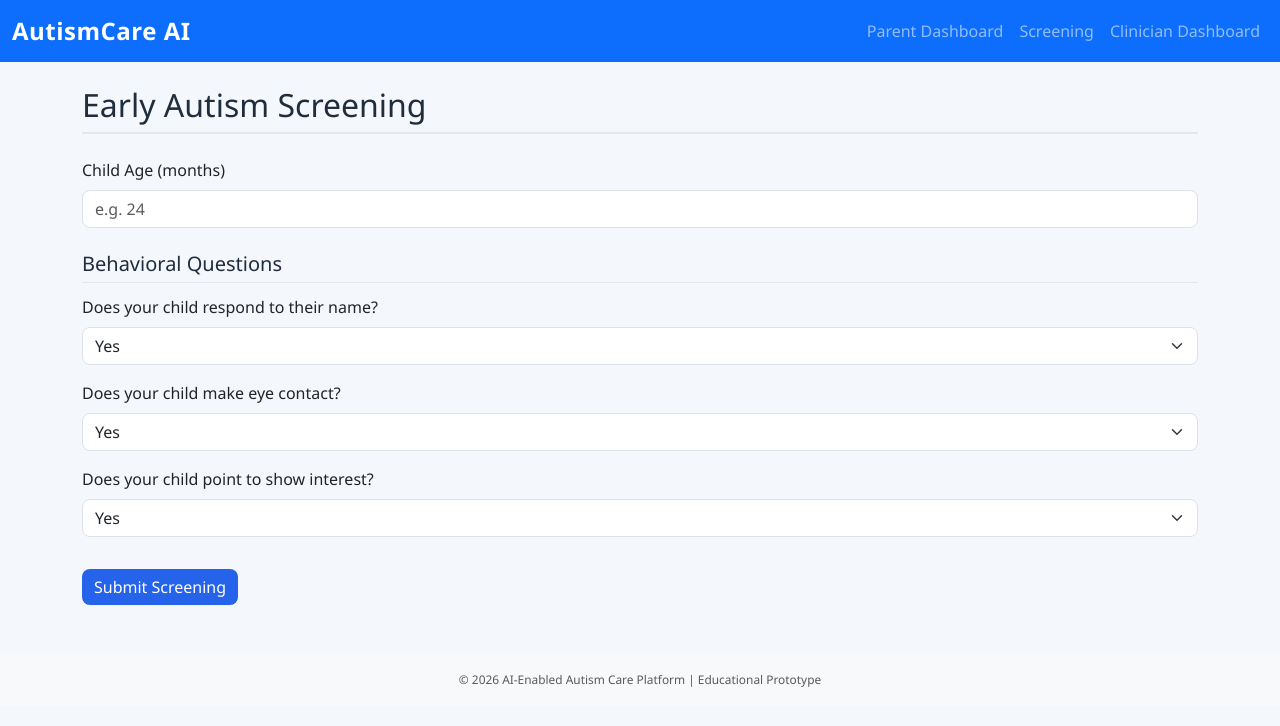
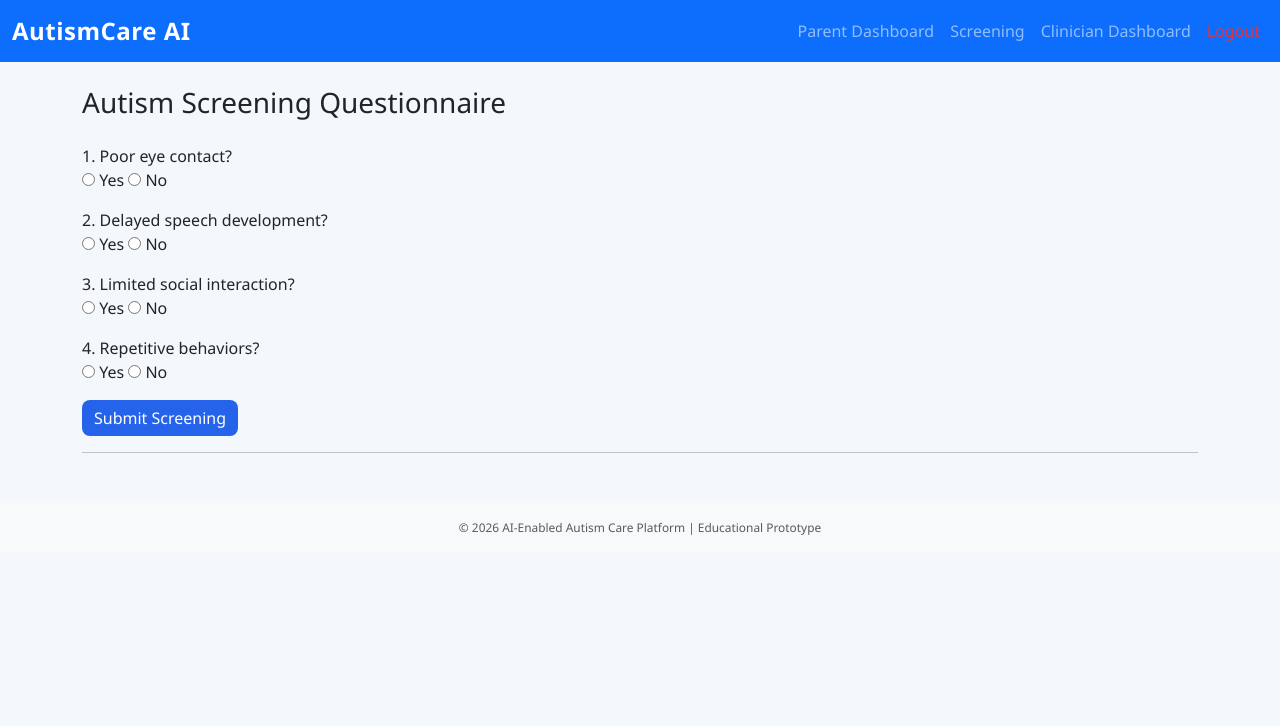
Before and after one commit to GANA-xg/ai-autism-care-platform, a Django app: template frontend/templates/parent/screening.html in a window 1280 px wide. Shown: the top 726 px of the page. Run offline with Django 3.2, Linux system fonts and the light colour scheme; the template is opened without the code that fills it, so the values that code supplies are empty.

Commit message:
Update base layout and parent dashboard + screening UI

```diff
--- a/frontend/templates/base.html
+++ b/frontend/templates/base.html
@@ -11,7 +11,13 @@
     <!-- Custom CSS -->
     <link rel="stylesheet" href="{% static 'css/style.css' %}">
 </head>
+
 <body>
+
+<!-- CSRF Token for JS POST requests -->
+<script>
+    const CSRF_TOKEN = "{{ csrf_token }}";
+</script>
 
 <!-- Navbar -->
 <nav class="navbar navbar-expand-lg navbar-dark bg-primary">
@@ -38,6 +44,9 @@
                     <a class="nav-link" href="/clinician/dashboard/">Clinician Dashboard</a>
                 </li>
 
+                <li class="nav-item">
+                    <a class="nav-link text-danger" href="/logout/">Logout</a>
+                </li>
 
             </ul>
         </div>
@@ -47,7 +56,7 @@
 <!-- Main Content -->
 <div class="container mt-4">
     {% block content %}
-    <!-- Page specific content goes here -->
+    <!-- Page-specific content -->
     {% endblock %}
 </div>
 
@@ -62,8 +71,8 @@
 <!-- Bootstrap JS -->
 <script src="https://cdn.jsdelivr.net/npm/bootstrap@5.3.2/dist/js/bootstrap.bundle.min.js"></script>
 
-<!-- Custom JS -->
-<script src="{% static 'js/charts.js' %}"></script>
+<!-- Page-specific scripts -->
+{% block scripts %}{% endblock %}
 
 </body>
 </html>
--- a/frontend/templates/parent/screening.html
+++ b/frontend/templates/parent/screening.html
@@ -2,51 +2,87 @@
 {% block title %}Autism Screening{% endblock %}
 
 {% block content %}
-<h2 class="mb-4">Early Autism Screening</h2>
+<h3 class="mb-4">Autism Screening Questionnaire</h3>
 
-<form>
+<form id="screening-form">
 
     <div class="mb-3">
-        <label class="form-label">Child Age (months)</label>
-        <input type="number" class="form-control" placeholder="e.g. 24">
-    </div>
-
-    <h5 class="mt-4">Behavioral Questions</h5>
-
-    <div class="mb-3">
-        <label class="form-label">
-            Does your child respond to their name?
-        </label>
-        <select class="form-select">
-            <option>Yes</option>
-            <option>No</option>
-        </select>
+        <label>1. Poor eye contact?</label><br>
+        <input type="radio" name="q1" value="true" required> Yes
+        <input type="radio" name="q1" value="false"> No
     </div>
 
     <div class="mb-3">
-        <label class="form-label">
-            Does your child make eye contact?
-        </label>
-        <select class="form-select">
-            <option>Yes</option>
-            <option>No</option>
-        </select>
+        <label>2. Delayed speech development?</label><br>
+        <input type="radio" name="q2" value="true" required> Yes
+        <input type="radio" name="q2" value="false"> No
     </div>
 
     <div class="mb-3">
-        <label class="form-label">
-            Does your child point to show interest?
-        </label>
-        <select class="form-select">
-            <option>Yes</option>
-            <option>No</option>
-        </select>
+        <label>3. Limited social interaction?</label><br>
+        <input type="radio" name="q3" value="true" required> Yes
+        <input type="radio" name="q3" value="false"> No
     </div>
 
-    <button class="btn btn-primary mt-3">
+    <div class="mb-3">
+        <label>4. Repetitive behaviors?</label><br>
+        <input type="radio" name="q4" value="true" required> Yes
+        <input type="radio" name="q4" value="false"> No
+    </div>
+
+    <button type="submit" class="btn btn-primary">
         Submit Screening
     </button>
-
 </form>
 
+<hr>
+
+<div id="screening-result" class="mt-4"></div>
+
 {% endblock %}
+
+{% block scripts %}
+<script>
+const params = new URLSearchParams(window.location.search);
+const childId = params.get("child_id");
+
+document.getElementById("screening-form").addEventListener("submit", function(e) {
+    e.preventDefault();
+
+    const responses = [
+        { question: "Poor eye contact", answer: document.querySelector('input[name="q1"]:checked').value === "true" },
+        { question: "Delayed speech", answer: document.querySelector('input[name="q2"]:checked').value === "true" },
+        { question: "Limited social interaction", answer: document.querySelector('input[name="q3"]:checked').value === "true" },
+        { question: "Repetitive behaviors", answer: document.querySelector('input[name="q4"]:checked').value === "true" }
+    ];
+
+    fetch("/api/screenings/", {
+        method: "POST",
+        headers: {
+            "Content-Type": "application/json",
+            "X-CSRFToken": CSRF_TOKEN
+        },
+        body: JSON.stringify({
+            child: childId,
+            age_in_months: 24,
+            responses: responses
+        })
+    })
+    .then(res => res.json())
+    .then(data => {
+        document.getElementById("screening-result").innerHTML = `
+            <div class="alert alert-info">
+                <h5>Screening Result</h5>
+                <p><strong>Risk Level:</strong> ${data.risk_level.toUpperCase()}</p>
+                <p><strong>Total Score:</strong> ${data.total_score}</p>
+            </div>
+        `;
+    })
+    .catch(err => {
+        console.error(err);
+        document.getElementById("screening-result").innerHTML =
+            "<div class='alert alert-danger'>Screening failed.</div>";
+    });
+});
+</script>
+{% endblock %}
```
Also changed, not shown: frontend/templates/parent/dashboard.html (+37 -55 lines). Lines whose indentation alone changed are shown as unchanged.
